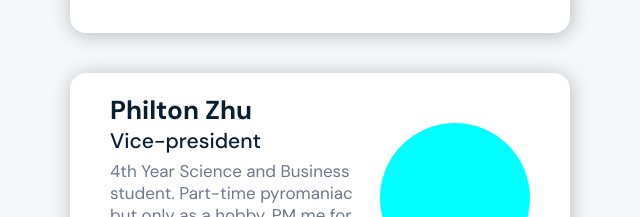
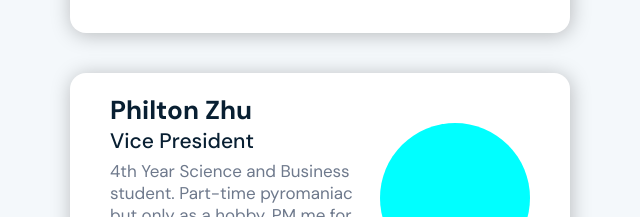
Before and after one commit to MathSocUNSW/mathsoc-website, a Next.js app in the folder frontend/: page /about/team in a window 1280 px wide. Shown: the part 806-1023 px from the top of the page, without its empty margins (320-960 px from the left). Built offline with nearby package versions, Linux system fonts and the light colour scheme.

Commit message:
Minor data change

```diff
--- a/frontend/src/data/executivesData.ts
+++ b/frontend/src/data/executivesData.ts
@@ -1,11 +1,11 @@
 interface execPerson {
   name: string;
-  role: "president" | "vice-president" | "secretary" | "treasurer" | "arc delegate";
+  role: "president" | "vice president" | "secretary" | "treasurer" | "arc delegate";
 }
 
 const executivesData: Array<execPerson> = [
   { name: "Grace Li", role: "president" },
-  { name: "Philton Zhu", role: "vice-president" },
+  { name: "Philton Zhu", role: "vice president" },
   { name: "Justin Clarke", role: "secretary" },
   { name: "Merry Chu", role: "treasurer" },
   { name: "Gerald Huang", role: "arc delegate" }
```
